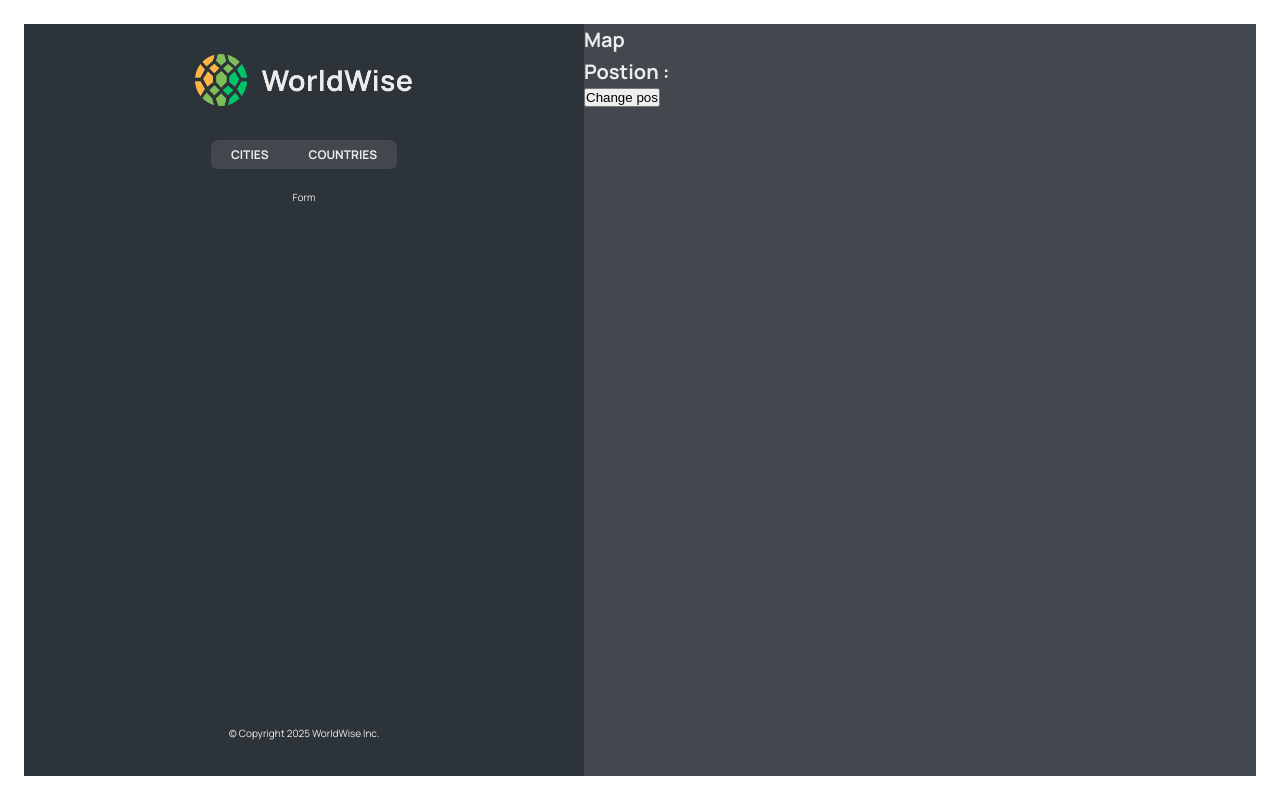
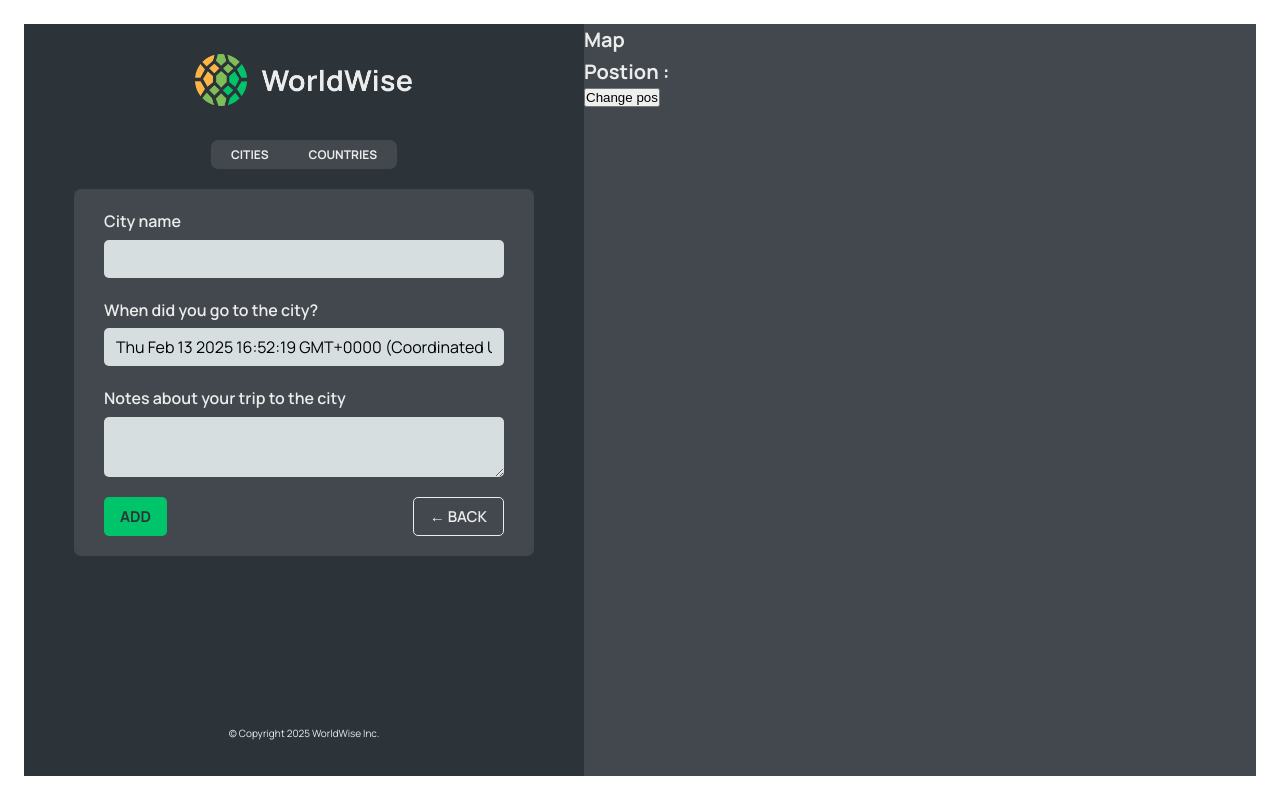
Before and after one commit to PrathamTandon1507/WorldWise, a React (Vite) app: page /app/form in a window 1280 px wide. Built offline with nearby package versions, Linux system fonts and the light colour scheme; data requests are answered from the project's data file.

Commit message:
Created Button.jsx and used useNavigate hook to go forward and behind without using react-router

```diff
--- a/src/App.jsx
+++ b/src/App.jsx
@@ -10,6 +10,8 @@
 import CityList from "./Components/components/CityList";
 import CountryList from "./Components/components/CountryList";
 import City from "./Components/components/City";
+import Form from "./Components/components/Form";
+
 // import styles from "./PageNav.module.css";
 
 function App() {
@@ -54,7 +56,7 @@
             path="countries"
             element={<CountryList cities={cities} isLoading={isLoading} />}
           />
-          <Route path="form" element={<p>Form</p>} />
+          <Route path="form" element={<Form />} />
         </Route>
         <Route path="login" element={<Login />} />
         <Route path="*" element={<PageNotFound />} />
--- /dev/null
+++ b/src/Components/components/Button.jsx
@@ -0,0 +1,11 @@
+import styles from "./Button.module.css";
+/* eslint-disable react/prop-types */
+function Button({ children, onClick, type }) {
+  return (
+    <button onClick={onClick} className={`${styles.btn} ${styles[type]}`}>
+      {children}
+    </button>
+  );
+}
+
+export default Button;
--- a/src/Components/components/Form.jsx
+++ b/src/Components/components/Form.jsx
@@ -1,20 +1,13 @@
-// "https://api.bigdatacloud.net/data/reverse-geocode-client?latitude=0&longitude=0"
-
 import { useState } from "react";
+import { useNavigate } from "react-router-dom";
 
 import styles from "./Form.module.css";
-
-export function convertToEmoji(countryCode) {
-  const codePoints = countryCode
-    .toUpperCase()
-    .split("")
-    .map((char) => 127397 + char.charCodeAt());
-  return String.fromCodePoint(...codePoints);
-}
+import Button from "./Button";
 
 function Form() {
+  const navigate = useNavigate();
+
   const [cityName, setCityName] = useState("");
-  const [country, setCountry] = useState("");
   const [date, setDate] = useState(new Date());
   const [notes, setNotes] = useState("");
 
@@ -27,11 +20,12 @@
           onChange={(e) => setCityName(e.target.value)}
           value={cityName}
         />
-        {/* <span className={styles.flag}>{emoji}</span> */}
       </div>
 
       <div className={styles.row}>
-        <label htmlFor="date">When did you go to {cityName}?</label>
+        <label htmlFor="date">
+          When did you go to {cityName ? cityName : "the city"}?
+        </label>
         <input
           id="date"
           onChange={(e) => setDate(e.target.value)}
@@ -40,7 +34,9 @@
       </div>
 
       <div className={styles.row}>
-        <label htmlFor="notes">Notes about your trip to {cityName}</label>
+        <label htmlFor="notes">
+          Notes about your trip to {cityName ? cityName : "the city"}
+        </label>
         <textarea
           id="notes"
           onChange={(e) => setNotes(e.target.value)}
@@ -49,8 +45,16 @@
       </div>
 
       <div className={styles.buttons}>
-        <button>Add</button>
-        <button>&larr; Back</button>
+        <Button type="primary">Add</Button>{" "}
+        <Button
+          type="back"
+          onClick={(e) => {
+            e.preventDefault();
+            navigate(-1);
+          }}
+        >
+          &larr; Back
+        </Button>
       </div>
     </form>
   );
--- a/src/Components/components/Map.jsx
+++ b/src/Components/components/Map.jsx
@@ -1,12 +1,13 @@
-import { useSearchParams } from "react-router-dom";
+import { useNavigate, useSearchParams } from "react-router-dom";
 import styles from "./Map.module.css";
 
 function Map() {
+  const navigate = useNavigate();
   const [searchParams, setSearchParams] = useSearchParams();
   const lat = searchParams.get("lat");
   const lng = searchParams.get("lng");
   return (
-    <div className={styles.mapContainer}>
+    <div className={styles.mapContainer} onClick={() => navigate("form")}>
       <h1>Map</h1>
       <h1>
         Postion : {lat} {lng}
```
